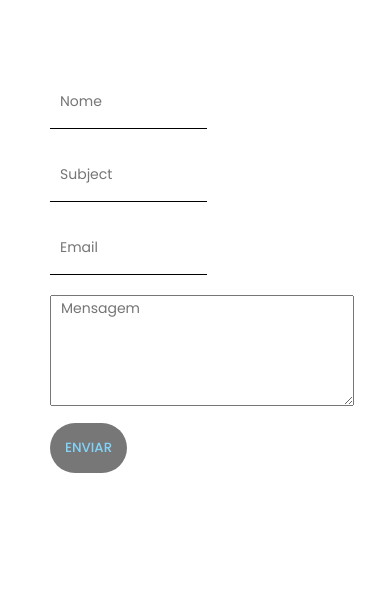
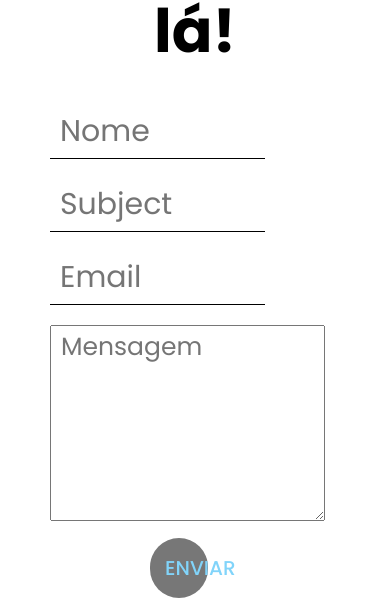
Before and after one commit to senaMarcus/resume, a React (Create React App) app: page / in a window 390 px wide. Shown: the part 4267-4865 px from the top of the page. Before the commit the page ends 4740 px from the top, so only its background shows below. Built offline with nearby package versions, Linux system fonts and the light colour scheme; a web font is replaced by a local one.

Commit message:
add extra css responsive to contact component

```diff
--- a/src/components/Contact/contact.css
+++ b/src/components/Contact/contact.css
@@ -145,11 +145,32 @@ button {
   }
 
   .c-title {
+    font-size: 60px;
     text-align: center;
     width: 100%;
+  }
+
+  .c-info {
+    display: none;
   }
 
   .c-desc {
     display: none;
   }
+
+  input {
+    font-size: 30px;
+    width: 70%;
+  }
+
+  textarea {
+    font-size: 25px;
+    width: 90%;
+  }
+
+  button {
+    width: 20%;
+    font-size: 20px;
+    margin-left: 100px;
+  }
 }
```
